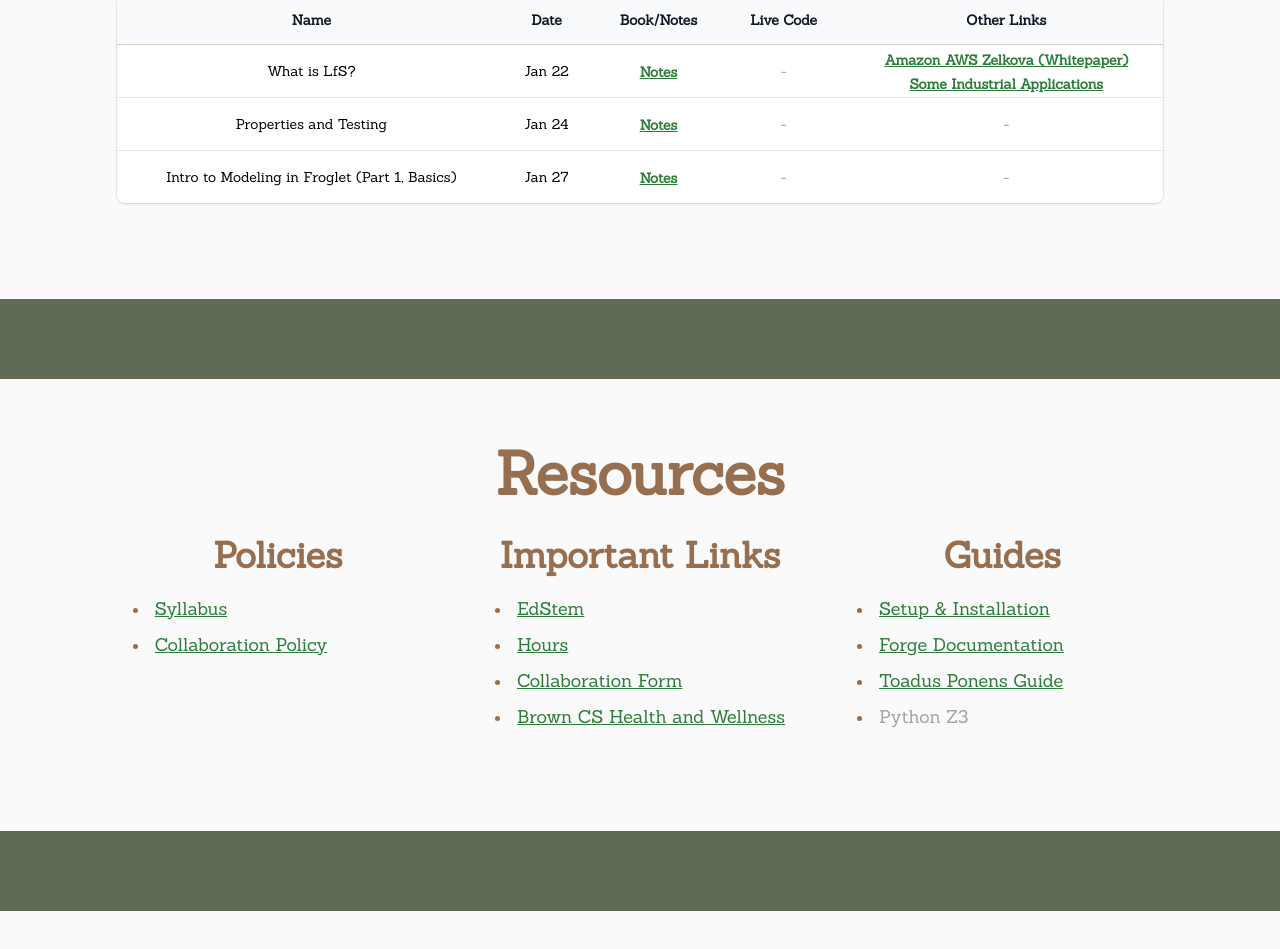
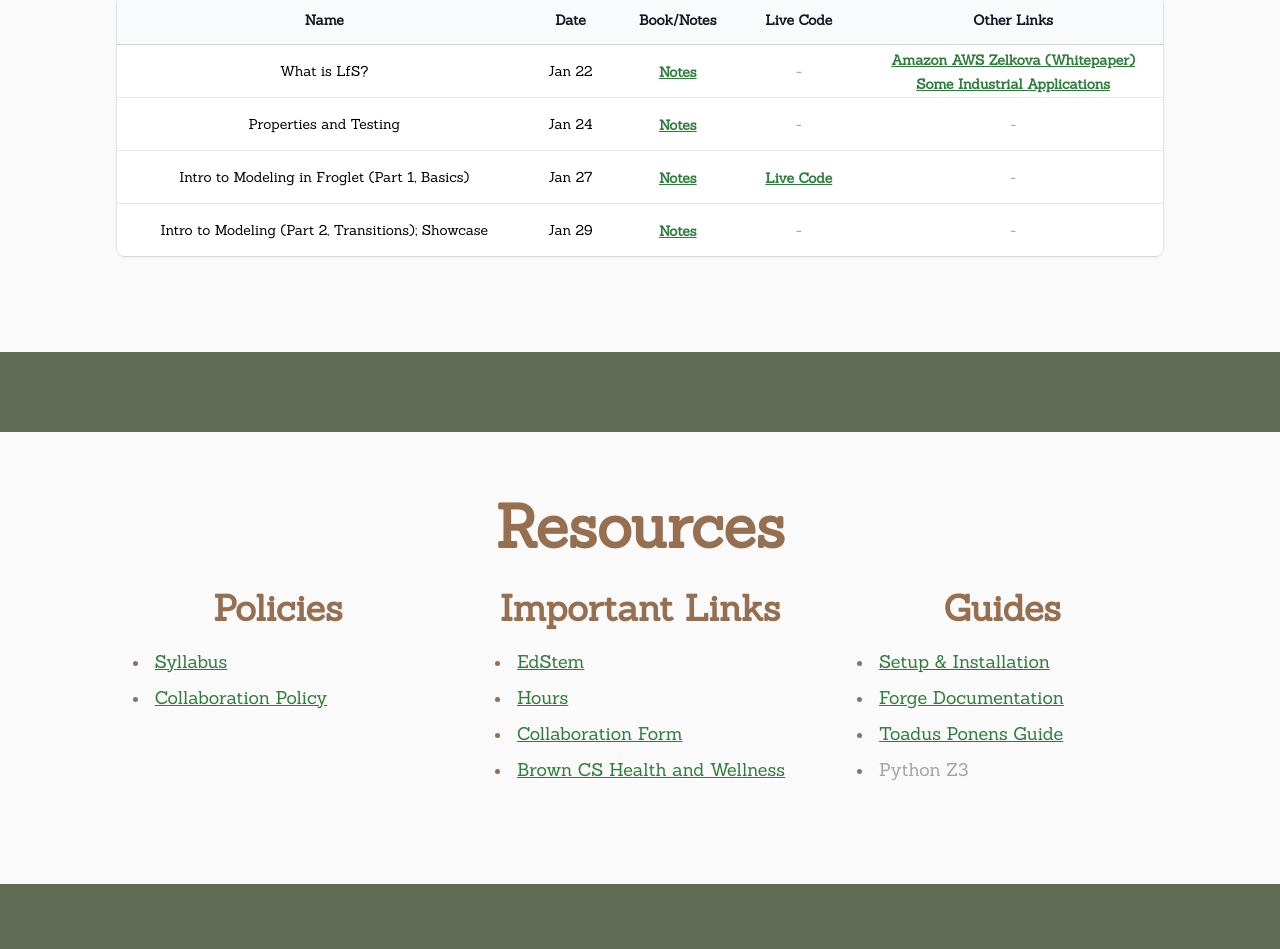
Before and after one commit to csci1710/2025, a React (Create React App) app in the folder my-app/: page / in a window 1280 px wide. Shown: the part 3622-4571 px from the top of the page. Built offline with nearby package versions, Linux system fonts and the light colour scheme; a web font is replaced by a local one.

Commit message:
Lecture 01/29

```diff
--- a/my-app/src/SITE_DATA.ts
+++ b/my-app/src/SITE_DATA.ts
@@ -73,16 +73,16 @@ export const lectures: Lecture[] = [
     date: "Jan 27",
     notesLink: "https://tnelson.github.io/forgebook/chapters/ttt/ttt.html",
     recordingLink: "",
+    liveCodeLink:
+      "https://github.com/csci1710/2025/blob/main/my-app/public/livecode/2025/jan27_ttt.frg",
+  },
+  {
+    name: "Intro to Modeling (Part 2, Transitions); Showcase",
+    date: "Jan 29",
+    notesLink: "https://tnelson.github.io/forgebook/chapters/bst/bst.html",
+    recordingLink: "",
     liveCodeLink: "",
   },
-  // {
-  //   name: "Intro to Modeling (Part 2, Transitions); Showcase",
-  //   date: "Jan 29",
-  //   notesLink: "https://tnelson.github.io/forgebook/chapters/bst/bst.html",
-  //   recordingLink: "",
-  //   liveCodeLink:
-  //     "https://csci1710.github.io/book/chapters/intro_modeling/intro_modeling_ttt_2_inclass.frg",
-  // },
   // {
   //   //name: "Design-Space Exploration and Constraint Solving",
   //   name: "Intro to Modeling (Part 3, Traces)",
```
